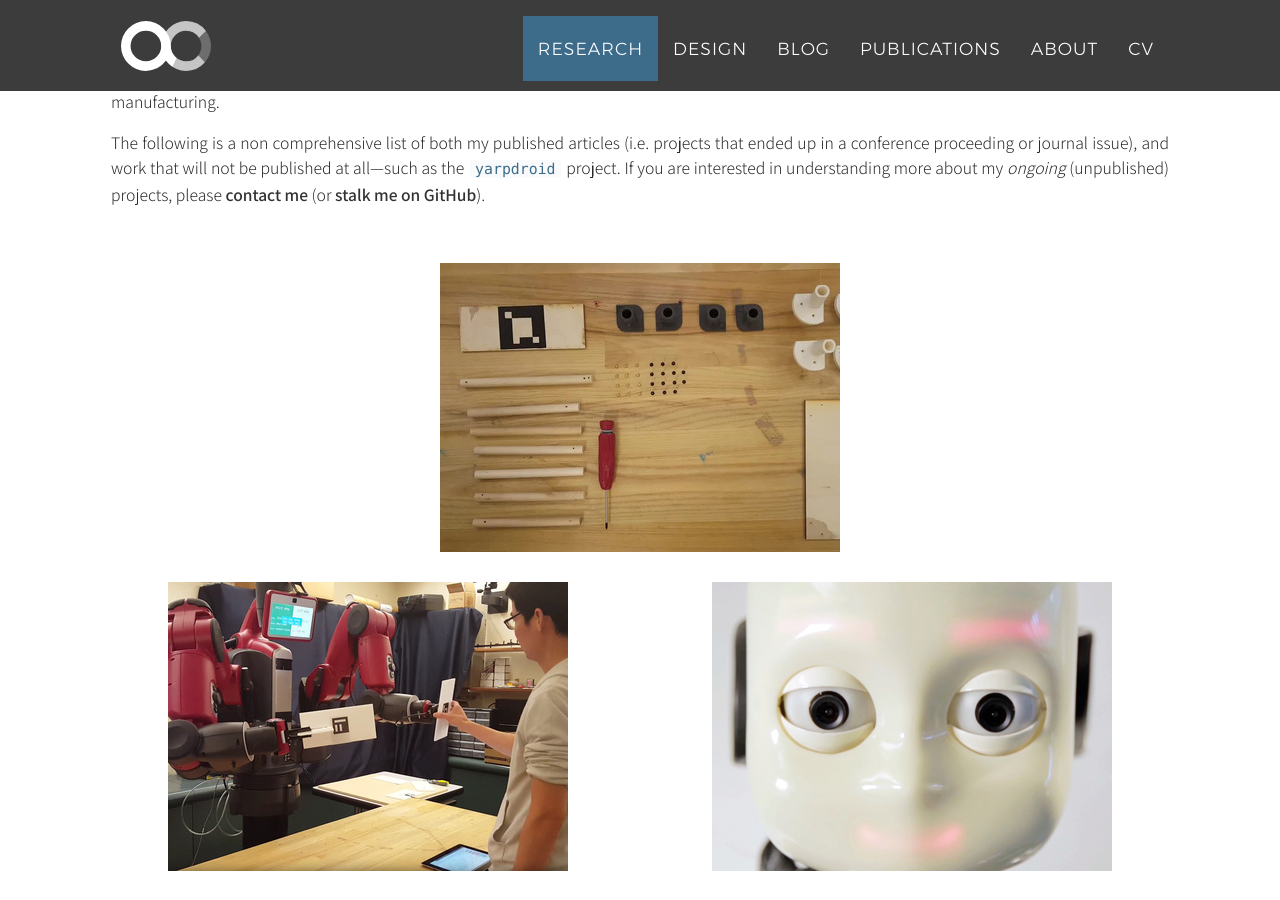
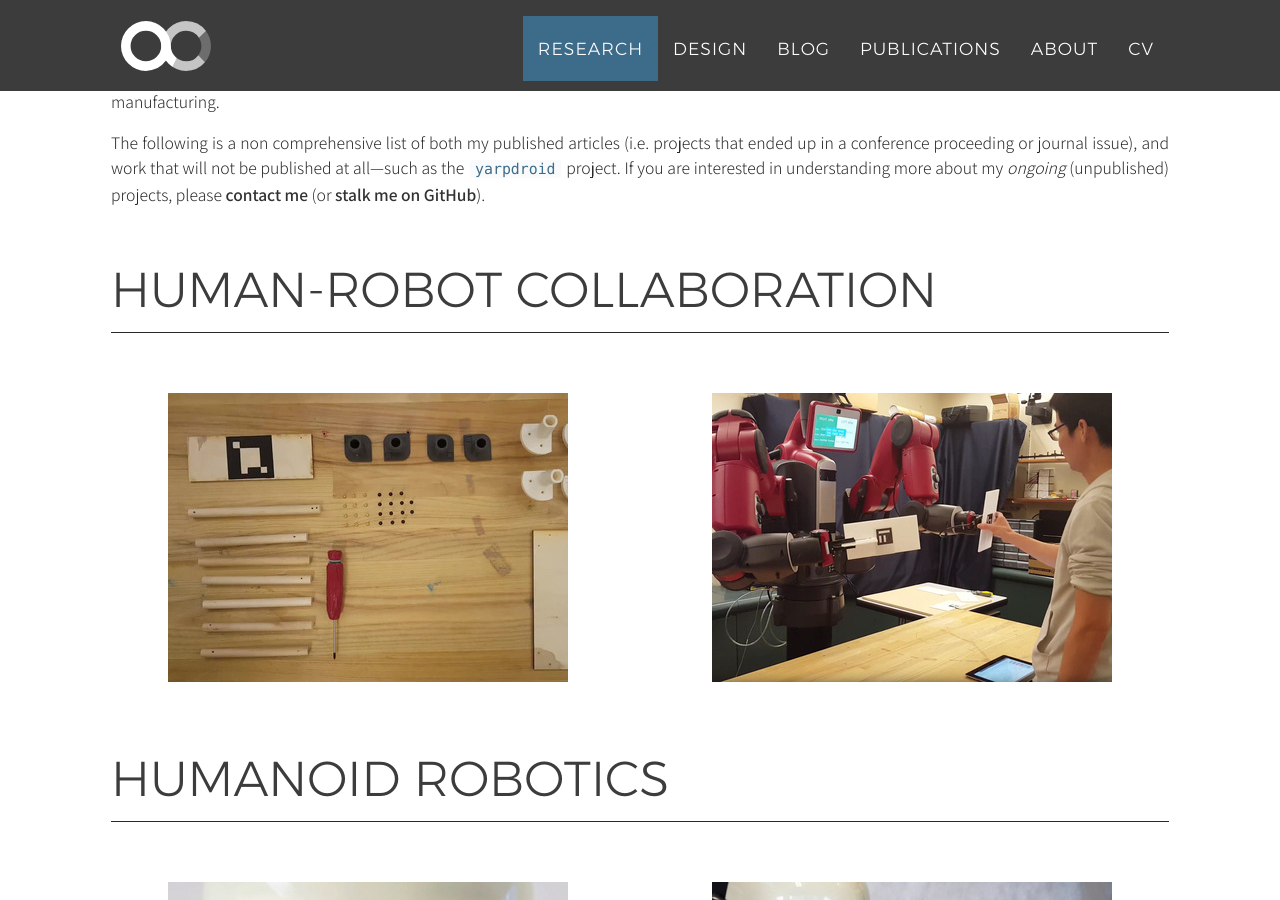
Before and after one commit to alecive/alecive.github.io, a Jekyll site: the page built from index.html, in a window 1280 px wide and 900 px high, scrolled down 1072 px. Built offline with Jekyll 4.4.1, drawn with Linux system fonts in a browser that asks for light colours; nearby versions of some CDN libraries; some web fonts are replaced.

Commit message:
[portfolio] Added subcategories to divide my work in

```diff
--- a/_includes/portfolio.html
+++ b/_includes/portfolio.html
@@ -1,22 +1,29 @@
 
     <section id="{{ page.type }}">
         <div class="container" id="portfolio">
-            <!-- <div class="row">
-                <div class="col-lg-12 text-center">
-                    <h2>{{ page.type }}</h2>
-                    <hr class="separating-line {{ page.type }}">
-                </div>
-            </div> -->
             <div class="row">
                 {% if page.type == "research" or  page.type == "design" %}
-                <div class="col-lg-12" id="article" style="margin-top: 0px; margin-bottom: 40px;">
+                <div class="col-lg-12" id="article" style="margin-top: 0px; {% if page.subtypes %}{% else %}margin-bottom: 40px;{% endif %}">
                     {{ content | markdownify }}
+                </div>
+                {% endif %}
+
+                {% if page.subtypes %}{% assign subtypes = page.subtypes %}
+                {% else %}            {% assign subtypes = "dummy" %}
+                {% endif %}
+
+                {% for subtype in subtypes %}
+                    {% if page.subtypes %}
+                        <div class="col-lg-12" style="margin-top: 40px; margin-bottom: 40px;">
+                            <h2>{{ subtype }}</h2>
+                            <hr class="separating-line {{ page.type }}">
                         </div>
                     {% endif %}
 
                     {% for post in site.posts %}
                         {% if post.categories contains page.type %}
-                        {% if page.type == "research" or  page.type == "design" %}
+                            {% if subtype == "dummy" or subtype == post.subcategory %}
+                            {% if page.type == "research" or page.type == "design" %}
                                 {% if post.double %}
                                 <div class="col-md-3 portfolio-item"></div>
                                 {% endif %}
@@ -42,6 +49,8 @@
                                 </div>
                             {% endif %}
                             {% endif %}
+                        {% endif %}
+                    {% endfor %}
                 {% endfor %}
             </div>
         </div>
--- a/design.html
+++ b/design.html
@@ -1,7 +1,7 @@
 ---
 permalink: design.html
 type: design
-description: "My open source design work."
+description: "My open-source design work."
 ---
 
 I have spent a good part of my college life doing graphic design for a living.
--- a/index.html
+++ b/index.html
@@ -1,5 +1,6 @@
 ---
 type: research
+subtypes: [Human-Robot Collaboration, Humanoid Robotics]
 description: "My research in robotics, human-robot interaction and artificial intelligence."
 ---
 
@@ -8,12 +9,10 @@
 My work focuses on the design of human-aware robot control systems that allow robots to _embrace_ the interaction with the human _and_ the external world _by design_.
 This will allow for humans and robots to accomplish together what neither of them can do alone.
 
-
 **My research bridges the gap between robot control, human-robot interaction, and artificial intelligence.**
 Over the years, I have worked on
 i) exploring the breadths of how tactile systems can improve perception in the nearby space,
 ii) implementing state of the art control systems for humanoid robots, and
 iii) investigating how non-verbal and contextual communication can advance human-robot interaction and intelligent manufacturing.
 
-
 The following is a non comprehensive list of both my published articles (i.e. projects that ended up in a conference proceeding or journal issue), and work that will not be published at all—such as the `yarpdroid` project. If you are interested in understanding more about my _ongoing_ (unpublished) projects, please [contact me](mailto:{{ site.email }}) (or [stalk me on GitHub]({% for network in site.social %}{% if network.title == "github-alt" %}{{ network.url }}{% endif %}{% endfor %})).
```
Also changed, not shown: _posts/2018-10-09-Student-opportunities.md (+5 -4 lines), _posts/research/human_robot_collaboration/2018-07-01-HRCModelSet.md (+0 -1 lines). Lines whose indentation alone changed are shown as unchanged.
